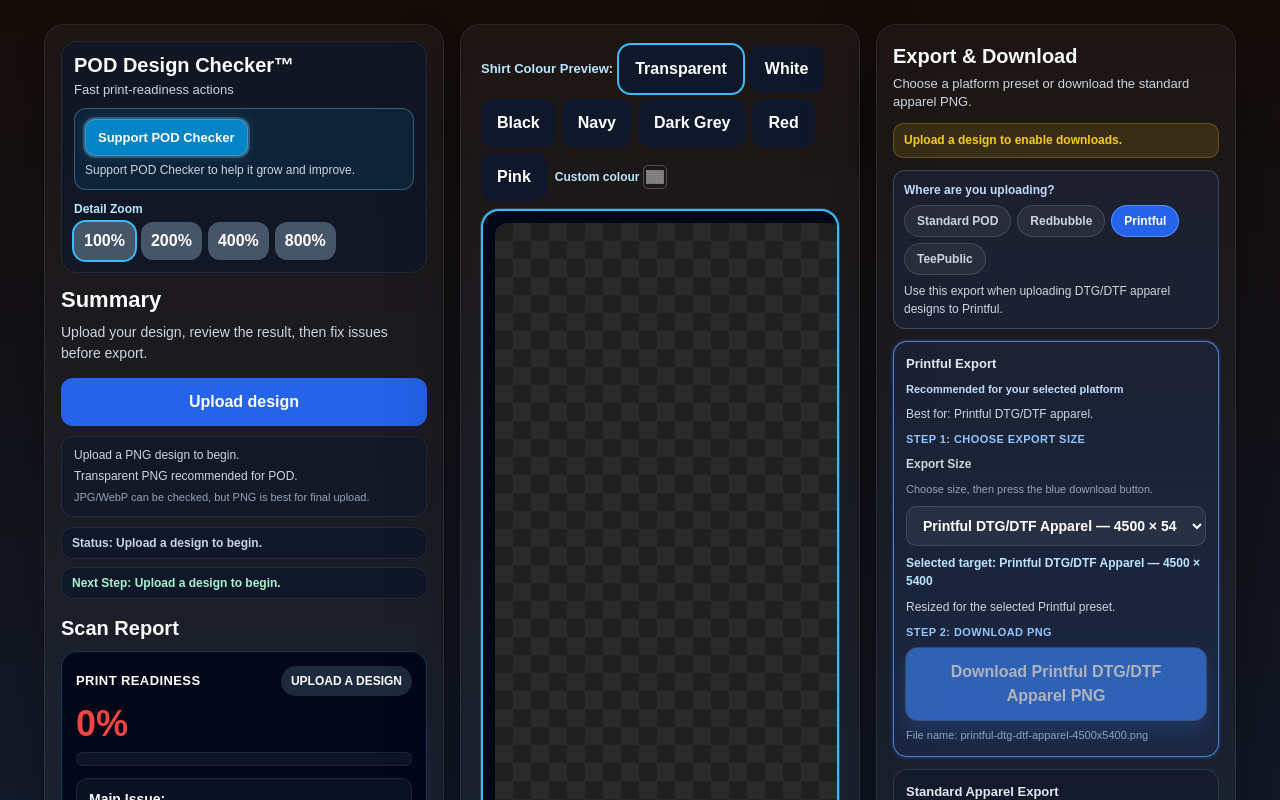
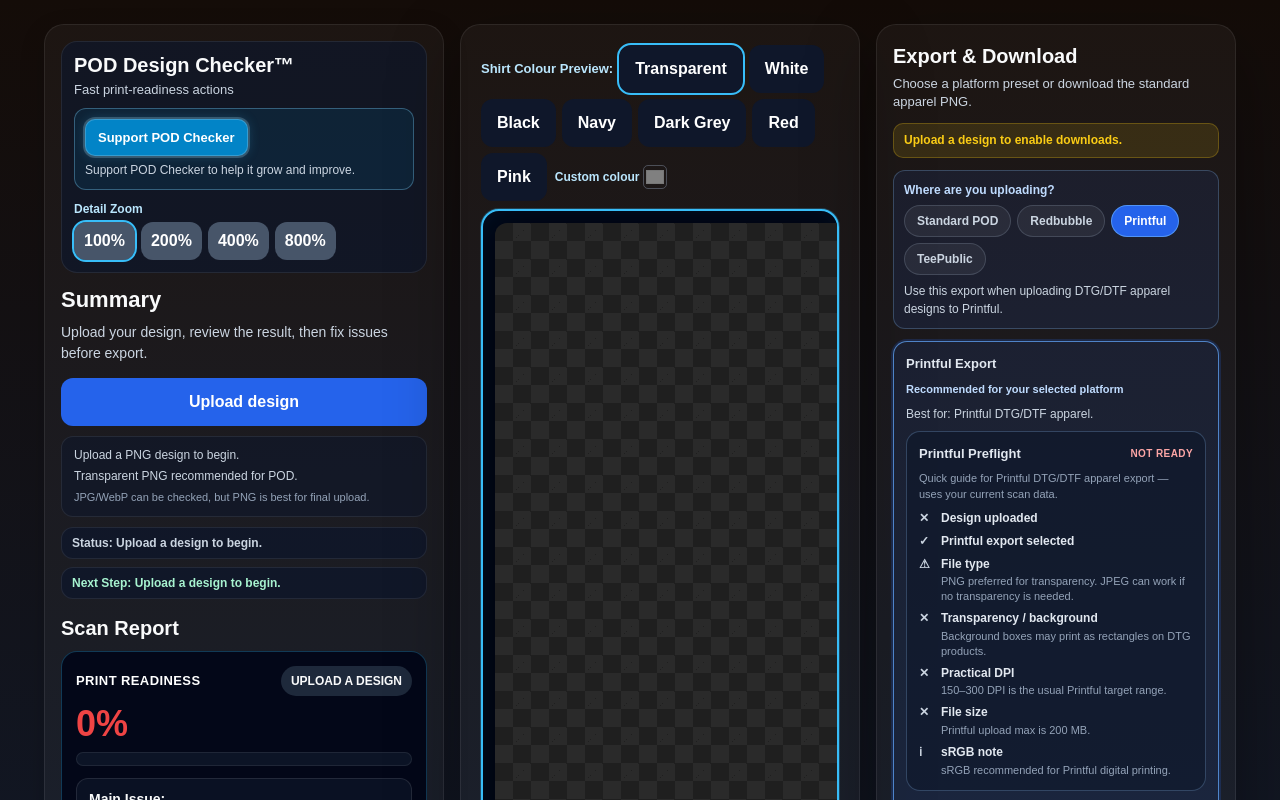
Before and after one commit to noobmacker-creator/pod-design-checker, a Next.js app: page / in a window 1280 px wide. Both pictures are taken after a click on the button "Printful". Shown: the top 800 px of the page. Built offline with nearby package versions, Linux system fonts and the light colour scheme.

Commit message:
add printful preflight check

```diff
--- a/app/components/IssueBucketsPanel.tsx
+++ b/app/components/IssueBucketsPanel.tsx
@@ -7,11 +7,25 @@ import { redbubblePresets } from '../lib/redbubblePresets';
 import type { PrintfulPresetId } from '../lib/printfulPresets';
 import { printfulPresets } from '../lib/printfulPresets';
 
+type PreflightMark = 'pass' | 'warn' | 'fail' | 'info';
+
+type PreflightItem = {
+  label: string;
+  mark: PreflightMark;
+  detail?: string;
+};
+
+type PrintfulOverallStatus = 'NOT READY' | 'REVIEW FIRST' | 'PRINTFUL READY';
+
 type IssueBucketsPanelProps = {
   isScanning: boolean;
   img: HTMLImageElement | null;
   checks?: CheckItem[];
   downloadMessage?: string;
+  file: File | null;
+  fileSize: number;
+  hasTransparency: boolean | null;
+  practicalPrintDpi: number;
   standardTargetLine: string;
   redbubbleTargetLine: string;
   printfulTargetLine: string;
@@ -32,9 +46,159 @@ type IssueBucketsPanelProps = {
   handleDownloadTeePublicPng: () => void;
 };
 
+const PRINTFUL_MAX_BYTES = 200 * 1024 * 1024;
+
+function getPrintfulPreflight(
+  img: HTMLImageElement | null,
+  checks: CheckItem[] | undefined,
+  file: File | null,
+  fileSize: number,
+  hasTransparency: boolean | null,
+  practicalPrintDpi: number,
+  uploadTarget: 'standard' | 'redbubble' | 'printful' | 'teepublic'
+): { overall: PrintfulOverallStatus; items: PreflightItem[] } {
+  const findCheck = (label: string) => checks?.find((c) => c.label === label);
+
+  const whiteBg = findCheck('White Background Risk');
+  const solidBg = findCheck('Solid Background Box Risk');
+  const fakeBg = findCheck('Fake Transparency Background');
+
+  const isActiveIssue = (check: CheckItem | undefined) =>
+    check?.status === 'fail' || check?.status === 'warn';
+
+  const strongBackgroundIssue =
+    whiteBg?.status === 'fail' ||
+    solidBg?.status === 'fail' ||
+    fakeBg?.status === 'fail';
+
+  const backgroundNeedsReview =
+    isActiveIssue(whiteBg) || isActiveIssue(solidBg) || isActiveIssue(fakeBg);
+
+  const isPng = file?.type.includes('png') ?? false;
+  const isJpeg =
+    (file?.type.includes('jpeg') || file?.type.includes('jpg')) ?? false;
+  const isWebp = file?.type.includes('webp') ?? false;
+
+  let fileTypeMark: PreflightMark = 'warn';
+  let fileTypeDetail =
+    'PNG preferred for transparency. JPEG can work if no transparency is needed.';
+  if (isPng || isJpeg) {
+    fileTypeMark = 'pass';
+    fileTypeDetail = isPng
+      ? 'PNG detected — good for transparent DTG artwork.'
+      : 'JPEG detected — fine if transparency is not needed.';
+  } else if (isWebp) {
+    fileTypeMark = 'warn';
+    fileTypeDetail =
+      'WebP detected. PNG preferred for transparency. JPEG can work if no transparency is needed.';
+  } else if (!file) {
+    fileTypeMark = 'warn';
+    fileTypeDetail =
+      'PNG preferred for transparency. JPEG can work if no transparency is needed.';
+  }
+
+  const transparencyPass =
+    hasTransparency === true && !backgroundNeedsReview;
+  const transparencyMark: PreflightMark = transparencyPass
+    ? 'pass'
+    : img
+    ? 'warn'
+    : 'fail';
+  const transparencyDetail = backgroundNeedsReview
+    ? 'Background boxes may print as rectangles on DTG products.'
+    : hasTransparency === false
+    ? 'No transparency detected — background may print as a solid area.'
+    : hasTransparency === true
+    ? 'Transparent PNG with no obvious background box issues.'
+    : 'Background boxes may print as rectangles on DTG products.';
+
+  const dpiMark: PreflightMark =
+    practicalPrintDpi >= 150 ? 'pass' : img ? 'warn' : 'fail';
+  const dpiDetail = '150–300 DPI is the usual Printful target range.';
+
+  const fileSizeMark: PreflightMark =
+    fileSize > 0 && fileSize < PRINTFUL_MAX_BYTES
+      ? 'pass'
+      : fileSize >= PRINTFUL_MAX_BYTES
+      ? 'warn'
+      : img
+      ? 'pass'
+      : 'fail';
+  const fileSizeDetail = 'Printful upload max is 200 MB.';
+
+  const items: PreflightItem[] = [
+    {
+      label: 'Design uploaded',
+      mark: img ? 'pass' : 'fail',
+    },
+    {
+      label: 'Printful export selected',
+      mark: uploadTarget === 'printful' ? 'pass' : 'info',
+    },
+    {
+      label: 'File type',
+      mark: fileTypeMark,
+      detail: fileTypeDetail,
+    },
+    {
+      label: 'Transparency / background',
+      mark: transparencyMark,
+      detail: transparencyDetail,
+    },
+    {
+      label: 'Practical DPI',
+      mark: dpiMark,
+      detail: dpiDetail,
+    },
+    {
+      label: 'File size',
+      mark: fileSizeMark,
+      detail: fileSizeDetail,
+    },
+    {
+      label: 'sRGB note',
+      mark: 'info',
+      detail: 'sRGB recommended for Printful digital printing.',
+    },
+  ];
+
+  let overall: PrintfulOverallStatus = 'PRINTFUL READY';
+  if (!img || strongBackgroundIssue) {
+    overall = 'NOT READY';
+  } else if (
+    practicalPrintDpi < 150 ||
+    fileTypeMark === 'warn' ||
+    transparencyMark === 'warn' ||
+    fileSizeMark === 'warn'
+  ) {
+    overall = 'REVIEW FIRST';
+  }
+
+  return { overall, items };
+}
+
+function preflightMarkSymbol(mark: PreflightMark): string {
+  if (mark === 'pass') return '✓';
+  if (mark === 'warn') return '⚠';
+  if (mark === 'fail') return '✕';
+  return 'ℹ';
+}
+
+function preflightStatusColor(status: PrintfulOverallStatus): string {
+  if (status === 'PRINTFUL READY') return '#86efac';
+  if (status === 'REVIEW FIRST') return '#fde047';
+  return '#fca5a5';
+}
+
 export default function IssueBucketsPanel({
   isScanning,
   img,
+  checks = [],
+  downloadMessage,
+  file,
+  fileSize,
+  hasTransparency,
+  practicalPrintDpi,
   standardTargetLine,
   redbubbleTargetLine,
   printfulTargetLine,
@@ -259,6 +423,70 @@ export default function IssueBucketsPanel({
     </div>
   );
 
+  const renderPrintfulPreflightCard = () => {
+    const { overall, items } = getPrintfulPreflight(
+      img,
+      checks,
+      file,
+      fileSize,
+      hasTransparency,
+      practicalPrintDpi,
+      uploadTarget
+    );
+
+    return (
+      <div
+        style={{
+          padding: 12,
+          borderRadius: 14,
+          background: 'rgba(15, 23, 42, 0.65)',
+          border: '1px solid rgba(147, 197, 253, 0.25)',
+          display: 'grid',
+          gap: 8,
+        }}
+      >
+        <div style={{ display: 'flex', justifyContent: 'space-between', alignItems: 'center', gap: 8 }}>
+          <div style={{ fontSize: 13, color: '#e2e8f0', fontWeight: 800 }}>Printful Preflight</div>
+          <div
+            style={{
+              fontSize: 10,
+              fontWeight: 900,
+              color: preflightStatusColor(overall),
+              letterSpacing: '0.04em',
+            }}
+          >
+            {overall}
+          </div>
+        </div>
+        <div style={{ fontSize: 11, color: '#94a3b8', lineHeight: 1.4 }}>
+          Quick guide for Printful DTG/DTF apparel export — uses your current scan data.
+        </div>
+        <div style={{ display: 'grid', gap: 6 }}>
+          {items.map((item) => (
+            <div key={item.label} style={{ display: 'grid', gap: 2 }}>
+              <div style={{ display: 'flex', gap: 8, alignItems: 'flex-start', fontSize: 12, lineHeight: 1.4 }}>
+                <span style={{ flexShrink: 0, width: 14, fontWeight: 900, color: '#cbd5e1' }}>
+                  {preflightMarkSymbol(item.mark)}
+                </span>
+                <span style={{ color: '#e2e8f0', fontWeight: 700 }}>{item.label}</span>
+              </div>
+              {item.detail && (
+                <div style={{ paddingLeft: 22, fontSize: 11, color: '#94a3b8', lineHeight: 1.35 }}>
+                  {item.detail}
+                </div>
+              )}
+            </div>
+          ))}
+        </div>
+        {downloadMessage?.includes('Printful') && (
+          <div style={{ fontSize: 11, color: '#86efac', fontWeight: 700 }}>
+            Printful export downloaded.
+          </div>
+        )}
+      </div>
+    );
+  };
+
   const renderPrintfulExportBox = () => (
     <div key="printful" style={getBoxStyle('printful')}>
       <div style={{ fontSize: 13, color: '#e2e8f0', fontWeight: 800 }}>
@@ -270,6 +498,7 @@ export default function IssueBucketsPanel({
       <div style={{ fontSize: 12, color: '#cbd5e1', lineHeight: 1.4 }}>
         Best for: Printful DTG/DTF apparel.
       </div>
+      {uploadTarget === 'printful' && renderPrintfulPreflightCard()}
       <div style={stepLabelStyle}>Step 1: Choose export size</div>
       <div style={{ fontSize: 12, color: '#cbd5e1', fontWeight: 800 }}>
         Export Size
--- a/app/page.tsx
+++ b/app/page.tsx
@@ -1991,6 +1991,10 @@ gap: 16,
   img={img}
   checks={checks}
   downloadMessage={downloadMessage}
+  file={file}
+  fileSize={fileSize}
+  hasTransparency={hasTransparency}
+  practicalPrintDpi={practicalPrintDpi}
   standardTargetLine={standardTargetLine}
   redbubbleTargetLine={redbubbleTargetLine}
   printfulTargetLine={printfulTargetLine}
```
